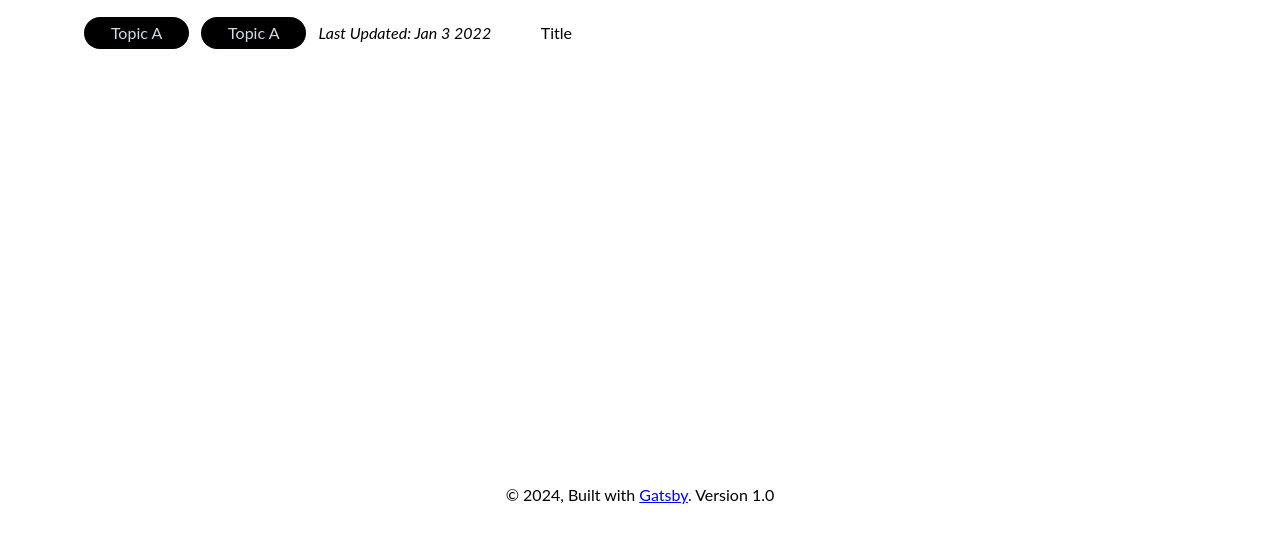
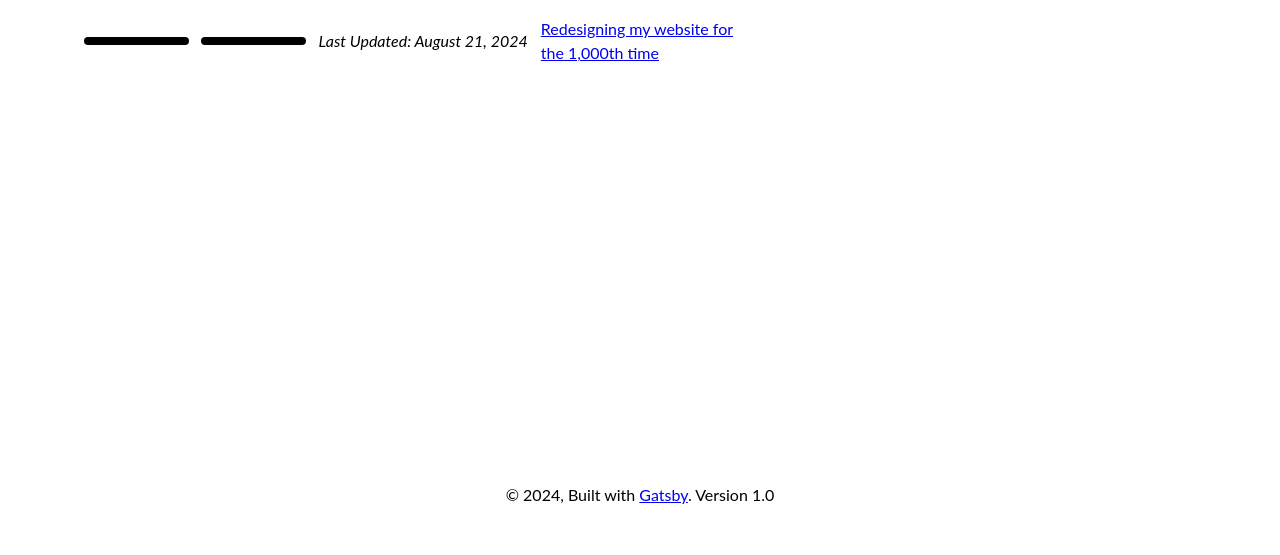
Before and after one commit to CassiGS/jamstack-portfolio, a Gatsby site: page /journal in a window 1280 px wide. Shown: the part 245-800 px from the top of the page. Built offline with nearby package versions, Linux system fonts and the light colour scheme; Gatsby itself is replaced by a stand-in of ours.

Commit message:
Add additional front matter logic

```diff
--- a/gatsby-config.js
+++ b/gatsby-config.js
@@ -101,6 +101,7 @@ module.exports = {
                 return Object.assign({}, node.frontmatter, {
                   description: node.excerpt,
                   date: node.frontmatter.date,
+                  topic: node.frontmatter.topic,
                   url: site.siteMetadata.siteUrl + node.fields.slug,
                   guid: site.siteMetadata.siteUrl + node.fields.slug,
                   custom_elements: [{ "content:encoded": node.html }],
@@ -118,6 +119,7 @@ module.exports = {
                   frontmatter {
                     title
                     date
+                    topic
                   }
                 }
               }
--- a/src/pages/journal.js
+++ b/src/pages/journal.js
@@ -18,14 +18,19 @@ const JournalPage = ({ data, location }) => {
           <section className="blog__list">
             {posts.map(post => {
               console.log(post)
+              const postListItem = post.frontmatter
               return (
                 <ul>
-                  <li className="blog__list-item--pill">Topic A</li>
-                  <li className="blog__list-item--pill">Topic A</li>
+                  <li className="blog__list-item--pill">
+                    {postListItem.topic}
+                  </li>
+                  <li className="blog__list-item--pill">{postListItem.type}</li>
                   <li className="blog__list-item--date">
-                    Last Updated: Jan 3 2022
+                    Last Updated: {postListItem.date}
                   </li>
-                  <li>Title</li>
+                  <li>
+                    <a href={post.fields.slug}>{postListItem.title}</a>
+                  </li>
                 </ul>
               )
             })}
```
